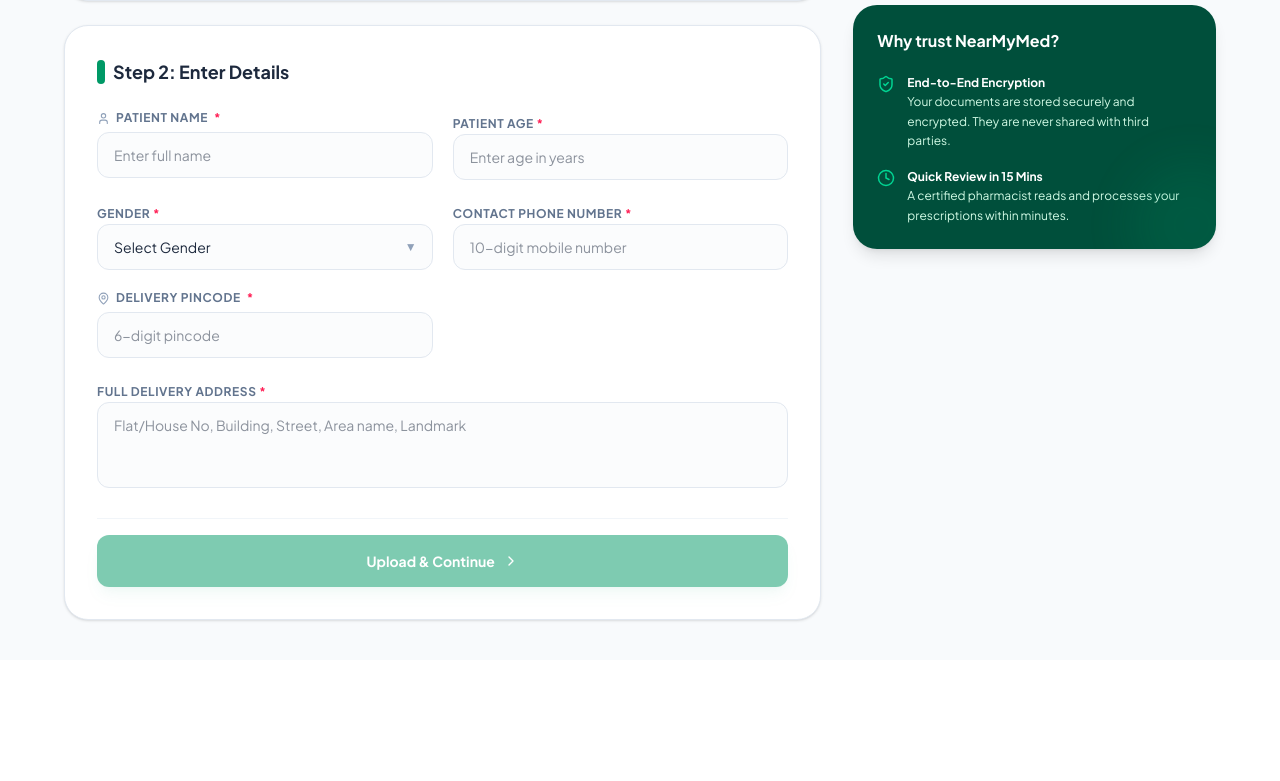
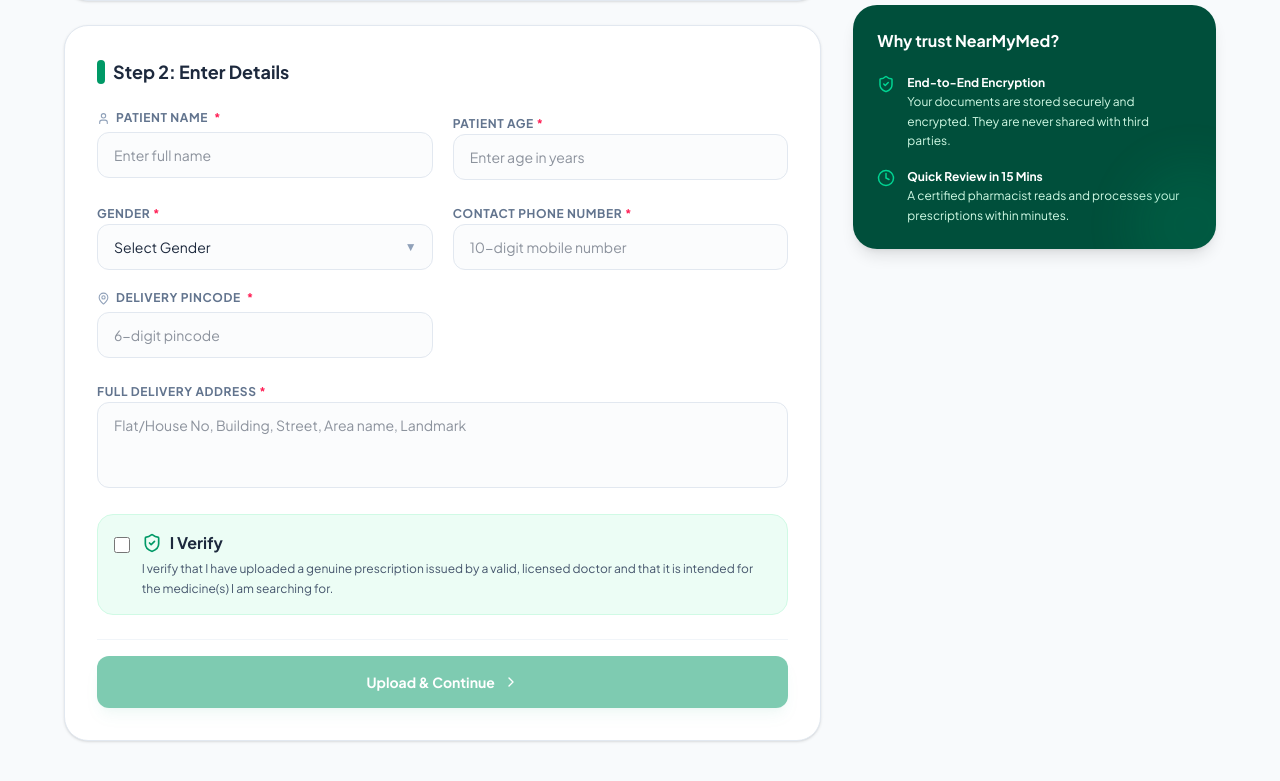
Before and after one commit to Harshjaiswal401/NearMyMed, a React (Vite) app: page /upload-prescription in a window 1280 px wide. Shown: the part 841-1622 px from the top of the page. Before the commit the page ends 1501 px from the top, so only its background shows below. Built offline with nearby package versions, Linux system fonts and the light colour scheme.

Commit message:
Add prescription verification

```diff
--- a/src/pages/UploadPrescriptionPage.jsx
+++ b/src/pages/UploadPrescriptionPage.jsx
@@ -17,6 +17,7 @@ import {
 } from "lucide-react";
 
 export default function UploadPrescriptionPage() {
+  const [isVerified, setIsVerified] = useState(false);
   // State variables
   const [file, setFile] = useState(null);
   const [isDragActive, setIsDragActive] = useState(false);
@@ -422,7 +423,35 @@ export default function UploadPrescriptionPage() {
                     className="w-full bg-slate-50/50 focus:bg-white border border-slate-200 focus:border-emerald-500 focus:ring-2 focus:ring-emerald-500/20 outline-none rounded-xl px-4 py-3 text-sm transition resize-none"
                   ></textarea>
                 </div>
+{/* Prescription Verification */}
+<div className="col-span-2">
+  <div className="flex items-start gap-3 p-4 bg-emerald-50 border border-emerald-100 rounded-2xl">
 
+    <input
+      type="checkbox"
+      checked={isVerified}
+      onChange={(e) => setIsVerified(e.target.checked)}
+      className="mt-1 w-5 h-5 accent-emerald-600 cursor-pointer"
+    />
+
+    <div>
+      <div className="flex items-center gap-2">
+        <ShieldCheck size={20} className="text-emerald-600" />
+
+        <span className="font-bold text-slate-800">
+          I Verify
+        </span>
+      </div>
+
+      <p className="text-xs text-slate-600 mt-1 leading-relaxed">
+        I verify that I have uploaded a genuine prescription
+        issued by a valid, licensed doctor and that it is
+        intended for the medicine(s) I am searching for.
+      </p>
+    </div>
+
+  </div>
+</div>
               </div>
 
               {/* Submission Logic & States */}
@@ -473,7 +502,7 @@ export default function UploadPrescriptionPage() {
                 {uploadStatus !== "success" && (
                   <button
                     type="submit"
-                    disabled={!file || uploadStatus === "uploading" || uploadStatus === "parsing"}
+                    disabled={!file || !isVerified || uploadStatus === "uploading" || uploadStatus === "parsing"}
                     className="w-full py-4 bg-emerald-600 hover:bg-emerald-700 text-white font-bold text-sm rounded-xl shadow-lg shadow-emerald-600/10 hover:shadow-emerald-600/20 transition duration-300 disabled:opacity-50 disabled:cursor-not-allowed flex items-center justify-center gap-2 active:scale-[0.99]"
                   >
                     Upload & Continue
```
